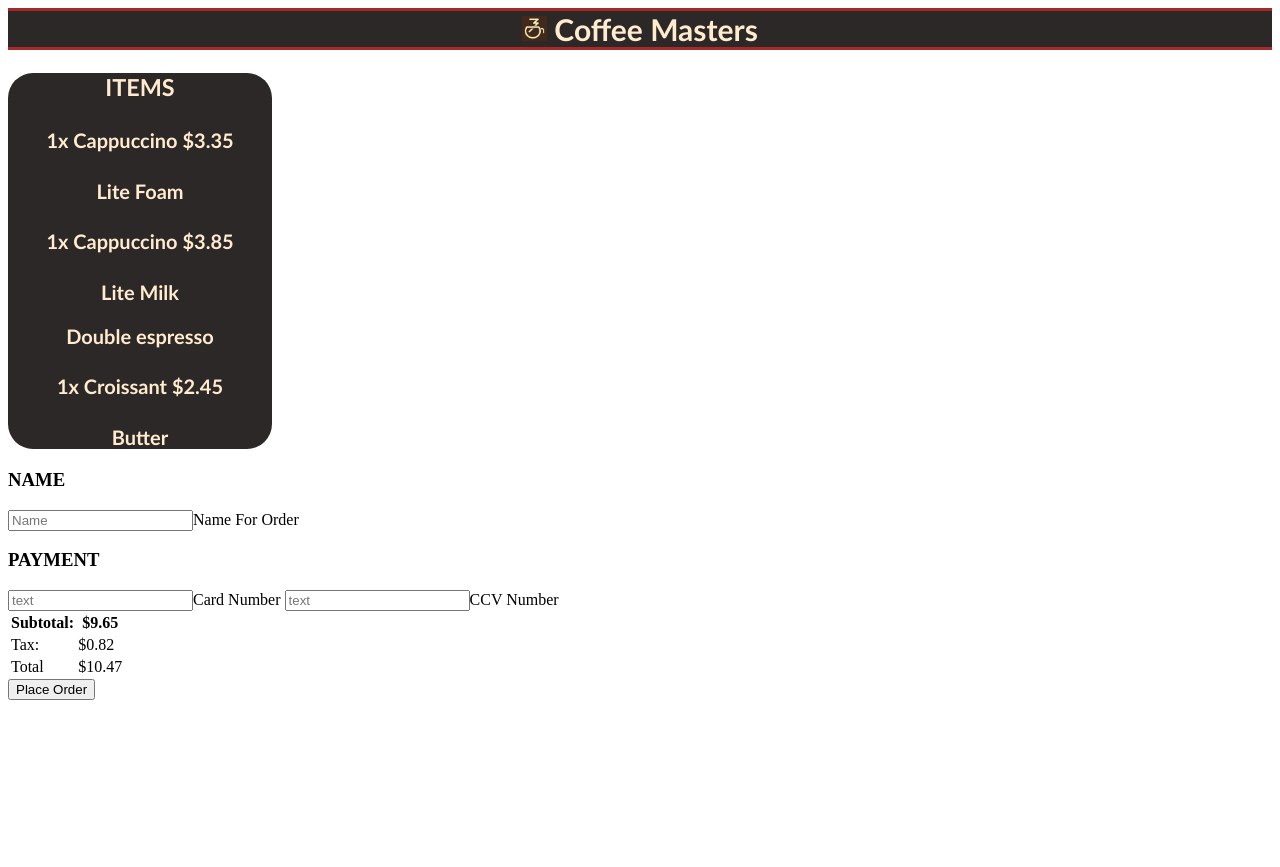
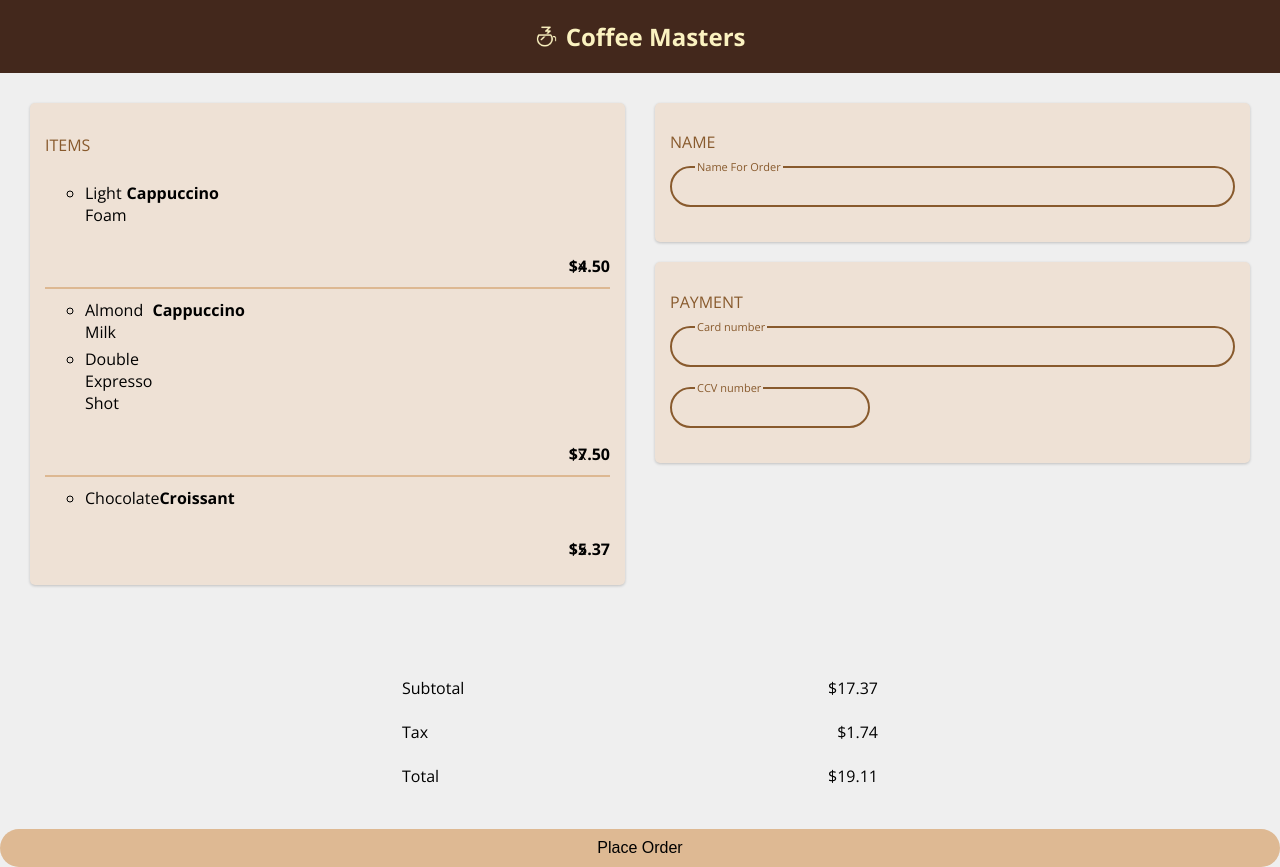
Before and after one commit to cykj40/Coffee-Masters, a plain HTML site: page index.html in a window 1280 px wide. Before the commit the page ends 800 px from the top, so only its background shows below. Drawn offline with nearby package versions, Linux system fonts and the light colour scheme.

Commit message:
css stylin

```diff
--- a/assets/style.css
+++ b/assets/style.css
@@ -2,28 +2,177 @@
     box-sizing: border-box;
 }
 
-h1 {
-    border-block-color: brown;
-    border-block-style: solid;
-    color: blanchedalmond;
-    justify-content: center;
-    text-align: center;
-    font-family: 'Gill Sans', 'Gill Sans MT', Calibri, 'Trebuchet MS', sans-serif;
-    font-size: 30px;
-    font-weight: bold;
+body {
     margin: 0;
     padding: 0;
-    background-color: rgb(45, 40, 40);
+    background-color: #efefef;
+    font-family: 'Open Sans', sans-serif;
 }
 
 .first {
-    background-color: rgb(45, 40, 40);
-    color: blanchedalmond;
-    font-family: 'Gill Sans', 'Gill Sans MT', Calibri, 'Trebuchet MS', sans-serif;
-    font-size: 20px;
+    display: grid;
+    row-gap: 30px;
+    column-gap: 30px;
+    width: 100%;
+    padding: 30px;
+    margin: 0 auto;
+    grid-template-areas:
+    "order payment"
+    "total total";
+    grid-template-columns: 1fr 1fr;
+}
+
+.main-nav {
+    background-color: #43281c;
+    color: #fbf2c0;
+    font-size: 16px;
+    display:flex;
+    justify-content: center;
+    font-weight: normal;
+}
+
+.logo {
+    height: 25px;
+    position : relative;
+    top: 3px;
+}
+
+.box {
+    background-color: #eee1d5;
+    border-radius: 5px;
+    box-shadow: 0 1px 3px rgba(0 0 0 / 0.2);
+    padding: 15px;
+    margin-bottom: 20px;
+    width: 100%;
+}
+
+.box-title {
+    color: #885a2d;
+    font-weight: normal;
+    font-size: 16px;
+}
+
+.order {
+    grid-area: order;
+}
+
+.payment {
+    grid-area: payment;
+}
+
+.total {
+    grid-area: total;
+}
+
+.items {
+    list-style: none;
+    padding: 0;
+    margin: 0;
+}
+
+.item {
+    border-bottom: 2px solid #DDB892;
+    display: grid;
+    padding: 10px 0;
+    grid-template-columns: 1fr 8fr 1fr;
+    grid-template-areas:
+    "Quantity title   Price"
+    "Quantity options Price";
+
+    row-gap: 8px;
+}
+
+.item:last-child {
+    border-bottom: none;
+}
+
+.item-quantity {
+    grid-area: quantity;
+
+}
+
+.item-title {
+    grid-area: title;
     font-weight: bold;
-    text-align: center;
-    border-radius: 25px;
-    margin-right: 1000px;
 }
-/* put it next to .first */
+
+.item-price {
+    grid-area: price;
+    font-weight: bold;
+}
+
+.item-options-list {
+    grid-area: options;
+    color: #B08968;
+    list-style: none;
+    margin: 0;
+    padding: 0;
+    font-size: 14px;
+}
+
+.item-option {
+    margin-bottom: 5px;
+}
+
+.input-group {
+    position: relative;
+    margin-bottom: 20px;
+  }
+
+  .user-input {
+    background-color: rgba(0,0,0,0);
+    border: 2px #885a2d solid;
+    padding: 8px;
+    border-radius: 100px;
+    width: 100%;
+    text-indent: 18px;
+    font-size: 18px;
+  }
+
+  .user-input-label {
+    color: #885a2d;
+    background-color: #eee1d5;
+    font-size: 11px;
+    position: absolute;
+    left: 25px;
+    top: -7px;
+    padding: 0 2px;
+  }
+
+  .short-input {
+    max-width: 200px;
+  }
+
+  .total {
+    display: flex;
+    flex-direction: column;
+    align-items: center;
+    justify-content: center;
+  }
+
+  .totals-table {
+    width: 100%;
+    max-width: 500px;
+    margin-bottom: 30px;
+  }
+
+  .totals-table td {
+    padding: 10px;
+  }
+
+  .totals-table td:last-child {
+    text-align: right;
+  }
+
+  .final-totals {
+    font-weight: bold;
+  }
+
+  .checkout {
+    background-color: #deb993;
+    border: none;
+    padding: 10px 30px;
+    width: 100%;
+    border-radius: 100px;
+    font-size: 16px;
+  }
--- a/index.html
+++ b/index.html
@@ -1,61 +1,99 @@
 <!DOCTYPE html>
 <html lang="en">
+
 <head>
     <meta charset="UTF-8">
     <meta http-equiv="X-UA-Compatible" content="IE=edge">
     <meta name="viewport" content="width=device-width, initial-scale=1.0">
     <link rel="stylesheet" href="assets\style.css">
+    <link rel="preconnect" href="https://fonts.googleapis.com" />
+    <link rel="preconnect" href="https://fonts.gstatic.com" crossorigin />
+    <link
+      href="https://fonts.googleapis.com/css2?family=Open+Sans:wght@400;700&display=swap"
+      rel="stylesheet"
+    />
     <title>Coffee Masters</title>
 </head>
+
 <body>
     <section>
-        <div>
-            <h1><img src="assets\coffee_masters_logo.png" alt="coffee cup" width="25" height="25" class="logo"/> Coffee Masters</h1>
+        <div class="main-nav">
+            <h1><img src="assets\coffee_masters_logo.png" alt="coffee cup" width="25" height="25" class="logo" /> Coffee
+                Masters</h1>
         </div>
     </section>
-    <section>
-        <div class="first">
-            <h3 class="Items">ITEMS</h2>
-            <h4 class="cappuccino">1x Cappuccino $3.35</h2>
-            <p class="cappuccino">Lite Foam</p>
-            <h4 class="capuccino2">1x Cappuccino $3.85</h2>
-            <p class="cappuccino2">Lite Milk</p>
-            <p class="cappuccino2">Double espresso</p>
-            <h4 class="croissant">1x Croissant $2.45</h2>
-                <p class="croissant">Butter</p>
-        </div>
-        <div class="name">
-            <h3>NAME</h2>
-            <input type="text" class="order" placeholder="Name">Name For Order</input>
-        </div>
-        <div class="payment">
-            <h3 class="payment">PAYMENT</h2>
-            <input type="text" class="payment" placeholder="text">Card Number</input>
-            <input type="text" class="payment" placeholder="text">CCV Number</input>
-    </section>
-<section>
-    <div>
-        <table class="table">
-            <tr>
-              <th>Subtotal:</th>
-              <th>$9.65</th>
-            </tr>
-            <tr>
-              <td>Tax:</td>
-              <td>$0.82</td>
-            </tr>
-            <tr>
-              <td>Total</td>
-              <td>$10.47</td>
-            </tr>
-          </table>
+
+    <div class="first">
+        <section class="order box">
+            <h3 class="box-title">ITEMS</h3>
+            <ul class="items">
+                <li class="item">
+                    <div class="item-quantity">1x</div>
+                    <div class="item-title">Cappuccino</div>
+                    <div class="item-price">$4.50</div>
+                    <ul class="item-options">
+                        <li class="item-option">Light Foam</li>
+                    </ul>
+                </li>
+                <li class="item">
+                    <div class="item-quantity">1x</div>
+                    <div class="item-title">Cappuccino</div>
+                    <div class="item-price">$7.50</div>
+                    <ul class="item-options">
+                        <li class="item-option">Almond Milk</li>
+                        <li class="item-option">Double Expresso Shot</li>
+                    </ul>
+                </li>
+                <li class="item">
+                    <div class="item-quantity">1x</div>
+                    <div class="item-title">Croissant</div>
+                    <div class="item-price">$5.37</div>
+                    <ul class="item-options">
+                        <li class="item-option">Chocolate</li>
+                    </ul>
+                </li>
+            </ul>
+        </section>
+        <section class="payment">
+            <div class="name-box box">
+                <h2 class="box-title">NAME</h2>
+                <div class="input-group">
+                    <label class="user-input-label" for="name">Name For Order </label>
+                    <input type="text" class="user-input" id="name" />
+                </div>
+            </div>
+            <div class="cc-box box">
+            <h2 class="box-title">PAYMENT</h2>
+            <div class="input-group">
+              <label class="user-input-label" for="cc">Card number</label>
+              <input type="text" class="user-input" id="cc" />
+            </div>
+            <div class="input-group">
+              <label class="user-input-label" for="ccv">CCV number</label>
+              <input type="text" class="user-input short-input" id="ccv" />
+            </div>
+          </div>
+            </div>
+        </section>
+        <section class="total">
+            <table class="totals-table">
+                <tr>
+                    <td class="totals-table-title">Subtotal</td>
+                    <td class="totals-table-value">$17.37</td>
+                </tr>
+                <tr>
+                    <td class="totals-table-title">Tax</td>
+                    <td class="totals-table-value">$1.74</td>
+                </tr>
+                <tr>
+                    <td class="totals-table-title">Total</td>
+                    <td class="totals-table-value">$19.11</td>
+                </tr>
+            </table>
+            <button class="checkout" type="button">Place Order</button>
+        </section>
     </div>
-</section>
-<section>
-    <div>
-        <button class="button">Place Order</button>
-    </div>
-</section>
 
 </body>
+
 </html>
```
